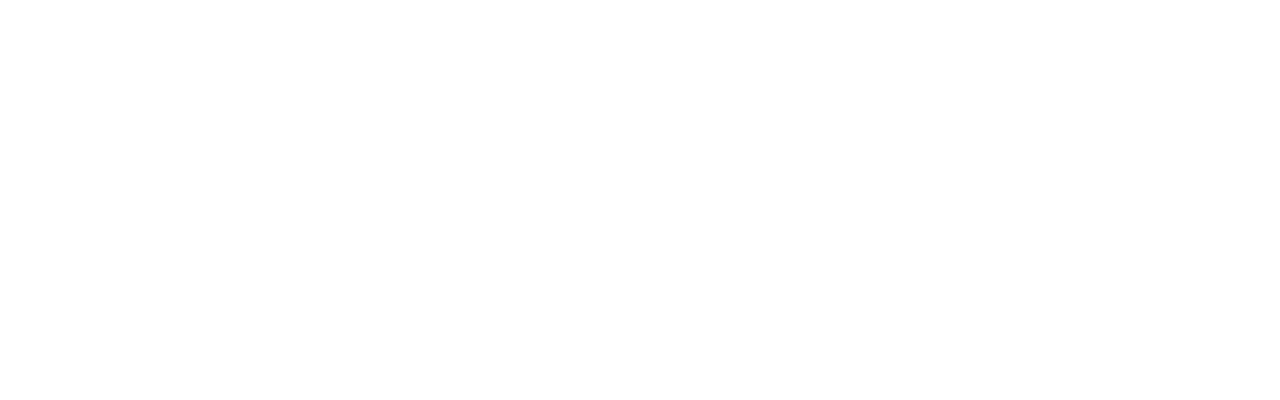
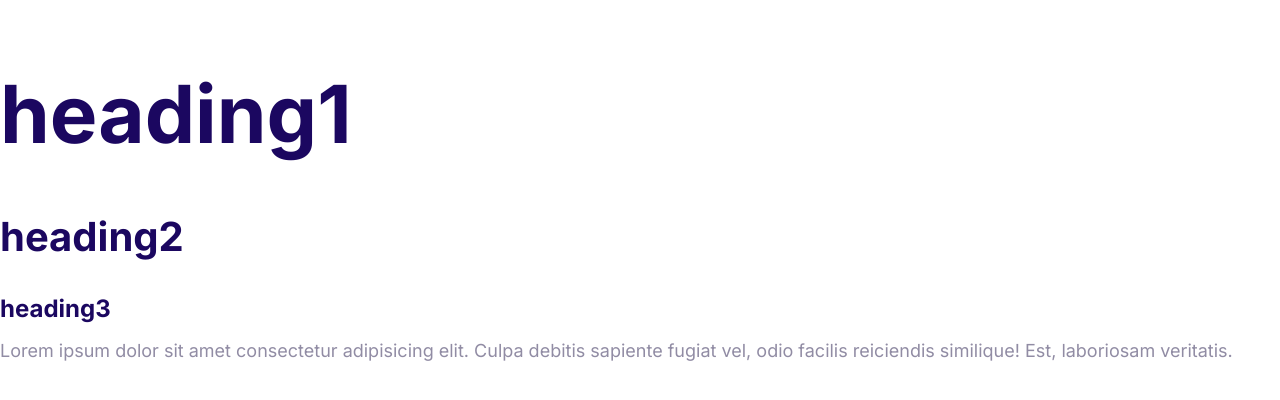
Before and after one commit to akmal-azami/envio, a plain HTML site: page index.html in a window 1280 px wide. Drawn offline with Linux system fonts and the light colour scheme.

Commit message:
Definse the styles of the fonts.

```diff
--- a/CSS/style.css
+++ b/CSS/style.css
@@ -1,3 +1,4 @@
+
 :root {
     --color-primary: #2584ff;
     --color-secondary: #00d9ff;
@@ -5,3 +6,51 @@
     --color-headings: #1b0760;
     --color-body: #918ca4;
 }
+
+html {
+    font-size: 62.5%;
+}
+
+body {
+    font-family: Inter, Arial, Helvetica, sans-serif;
+    color: var(--color-body);
+    line-height: 1.5;
+    font-size: 2.4rem;
+}
+
+h1, h2, h3 {
+color: var(--color-headings);
+margin-bottom: 1rem;
+}
+h1 {
+    font-size: 7rem;
+}
+h2 {
+    font-size: 4rem;
+}
+h3 {
+    font-size: 3rem;
+
+}
+p {
+    margin-top: 0;
+}
+
+@media screen and (min-width:1024px) {
+    body {
+        font-size: 1.8rem;
+    }
+
+    h1 {
+        font-size: 8rem;
+    }
+    h2 {
+        font-size: 4rem;
+    }
+
+    h3 {
+        font-size: 2.4rem;
+    }
+
+
+}
--- a/index.html
+++ b/index.html
@@ -6,7 +6,23 @@
     <meta name="viewport" content="width=device-width, initial-scale=1.0" />
     <link rel="stylesheet" href="CSS/normalize.css" />
     <link rel="stylesheet" href="CSS/style.css" />
+    <link rel="preconnect" href="https://fonts.googleapis.com" />
+    <link rel="preconnect" href="https://fonts.gstatic.com" crossorigin />
+    <link
+      href="https://fonts.googleapis.com/css2?family=Inter:wght@400;700&display=swap"
+      rel="stylesheet"
+    />
     <title>Document</title>
   </head>
-  <body></body>
+  <body>
+    <h1>heading1</h1>
+    <h2>heading2</h2>
+    <h3>heading3</h3>
+
+    <p>
+      Lorem ipsum dolor sit amet consectetur adipisicing elit. Culpa debitis
+      sapiente fugiat vel, odio facilis reiciendis similique! Est, laboriosam
+      veritatis.
+    </p>
+  </body>
 </html>
```
